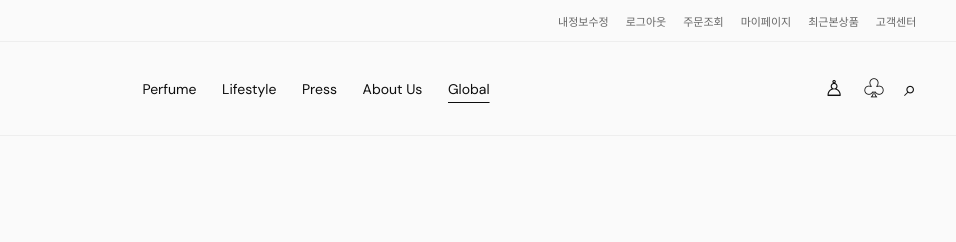
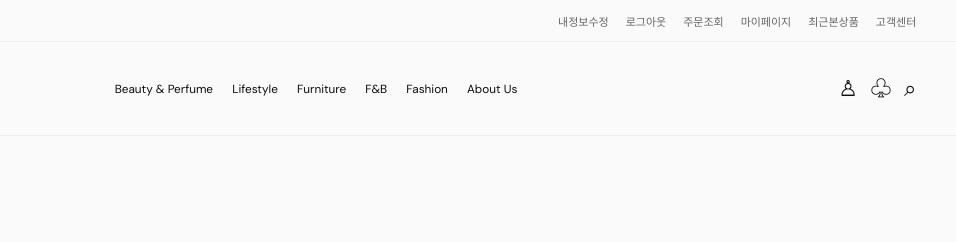
Before and after one commit to jyhome1228-cyber/focc, a plain HTML site: page global.html in a window 1280 px wide. Shown: the top 242 px of the page, 324-1280 px from the left. Drawn offline with Linux system fonts and the light colour scheme.

Commit message:
Update desktop and mobile menus to six FOCC business categories

```diff
--- a/global.html
+++ b/global.html
@@ -371,13 +371,25 @@ html,body{overflow-x:clip}
  .subpage-note{padding:60px 17px 80px}
 }
 
+
+/* Navigation updated for six FOCC categories */
+@media(min-width:961px){
+ .header-main{grid-template-columns:minmax(155px,1fr) minmax(0,auto) minmax(100px,1fr)!important;gap:clamp(12px,1.5vw,24px)!important}
+ .header-main .nav{gap:clamp(12px,1.5vw,25px)!important;font-size:clamp(11px,.92vw,13px)!important;white-space:nowrap}
+ .header-main .utility{gap:12px!important}
+}
+@media(max-width:960px){
+ .header-main .nav{display:none!important}
+ .mobile-nav.open{display:flex;flex-direction:column}
+ .mobile-nav a{padding:14px 0;min-height:44px}
+}
 </style>
 </head>
 <body><div class="wrap">
 <header class="header" id="top">
 <div class="topbar"><span>한국어 ▾ &nbsp;&nbsp; 적립금 0원 &nbsp; 쿠폰 0개 &nbsp; 장바구니 0개 (0원)</span><div class="toplinks"><a href="#footer">내정보수정</a><a href="#footer">로그아웃</a><a href="#footer">주문조회</a><a href="#footer">마이페이지</a><a href="press.html">최근본상품</a><a href="#footer">고객센터</a></div></div>
-<div class="nav-row header-main"><a href="index.html" class="header-logo" aria-label="Heroes of Korea 홈"><img src="assets/heroes-of-korea-logo.svg" alt="HEROES of KOREA"></a><button class="mobile-toggle" id="menu-toggle" aria-label="메뉴 열기" aria-expanded="false">☰</button><nav class="nav" aria-label="주 메뉴"><a href="perfume.html">Perfume</a><a href="lifestyle.html">Lifestyle</a><a href="press.html">Press</a><a href="about.html">About Us</a><a href="global.html" aria-current="page">Global</a></nav><div class="utility"><a href="#footer" aria-label="회원">♙</a><a href="perfume.html" aria-label="장바구니">♧</a><a href="perfume.html" aria-label="검색">⌕</a></div>
-<nav class="mobile-nav" id="mobile-nav" aria-label="모바일 메뉴"><a href="perfume.html">Perfume</a><a href="lifestyle.html">Lifestyle</a><a href="press.html">Press</a><a href="about.html">About Us</a><a href="global.html" aria-current="page">Global</a></nav></div>
+<div class="nav-row header-main"><a href="index.html" class="header-logo" aria-label="Heroes of Korea 홈"><img src="assets/heroes-of-korea-logo.svg" alt="HEROES of KOREA"></a><button class="mobile-toggle" id="menu-toggle" aria-label="메뉴 열기" aria-expanded="false">☰</button><nav class="nav" aria-label="주 메뉴"><a href="perfume.html">Beauty &amp; Perfume</a><a href="lifestyle.html">Lifestyle</a><a href="furniture.html">Furniture</a><a href="fnb.html">F&amp;B</a><a href="fashion.html">Fashion</a><a href="about.html">About Us</a></nav><div class="utility"><a href="#footer" aria-label="회원">♙</a><a href="perfume.html" aria-label="장바구니">♧</a><a href="perfume.html" aria-label="검색">⌕</a></div>
+<nav class="mobile-nav" id="mobile-nav" aria-label="모바일 메뉴"><a href="perfume.html">Beauty &amp; Perfume</a><a href="lifestyle.html">Lifestyle</a><a href="furniture.html">Furniture</a><a href="fnb.html">F&amp;B</a><a href="fashion.html">Fashion</a><a href="about.html">About Us</a></nav></div>
 </header>
 <main><section class="subpage-hero"><span class="subpage-label">HEROES OF KOREA / GLOBAL ARCHIVE</span><h1>Across borders.</h1><p>한국에서 시작된 향의 기록은 세계 여러 도시로 이어집니다.</p></section>
 <section class="projects-section section" id="projects"><div class="section-head"><span class="dash"></span><h2>Beyond Fragrance</h2><p>향으로 확장하는 기록의 방식</p></div><div class="project-grid"><article><small>01 / SCENT DEVELOPMENT</small><h3>ODM & Collaboration</h3><p>괌 정부 관광청, 한국도서관문화진흥원, 태안국제원예치유박람회 등 장소와 문화의 경험을 향으로 해석한 프로젝트.</p></article><article id="academy"><small>02 / EXPERIENCE</small><h3>Diffuser Workshop</h3><p>후각과 조향을 직접 경험하는 디퓨저 클래스. 소요 시간 60~90분, 10명 이상 참여 프로그램.</p></article><article id="global"><small>03 / GLOBAL ARCHIVE</small><h3>Pop-up & Exhibition</h3><p>오사카, 홍콩, 도쿄 다이칸야마, 서울과 미국 LA 등으로 확장한 브랜드의 기록.</p></article></div></section></main>
```
